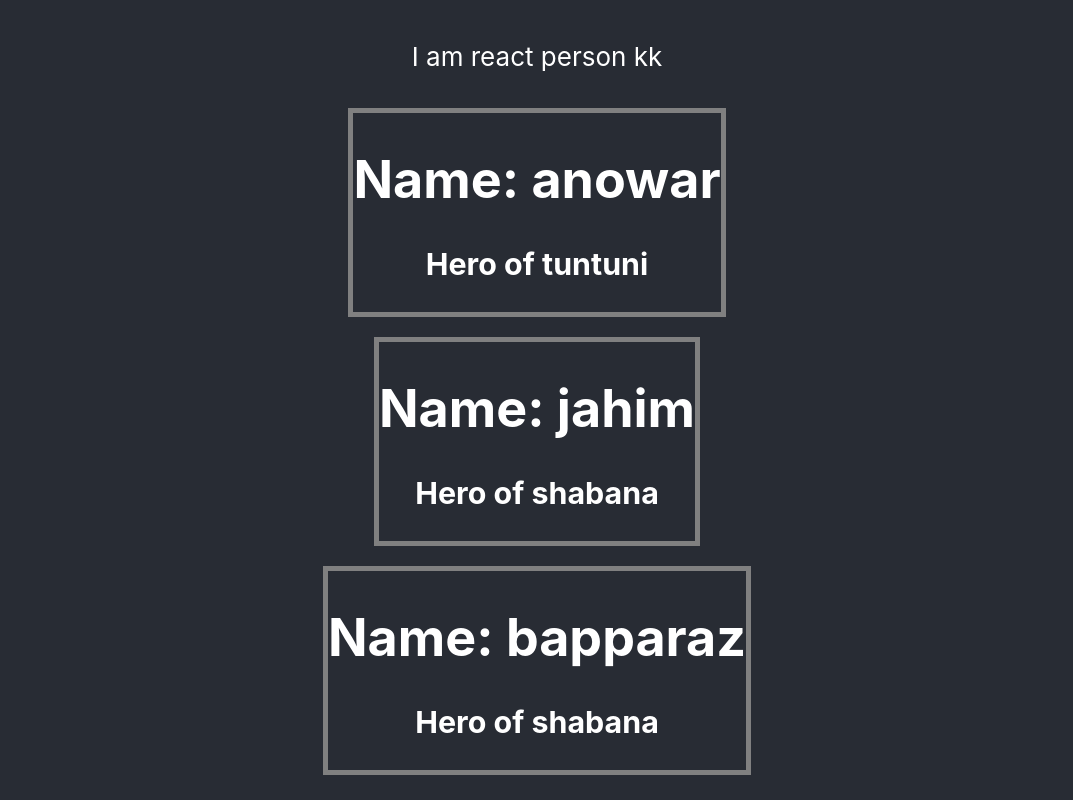
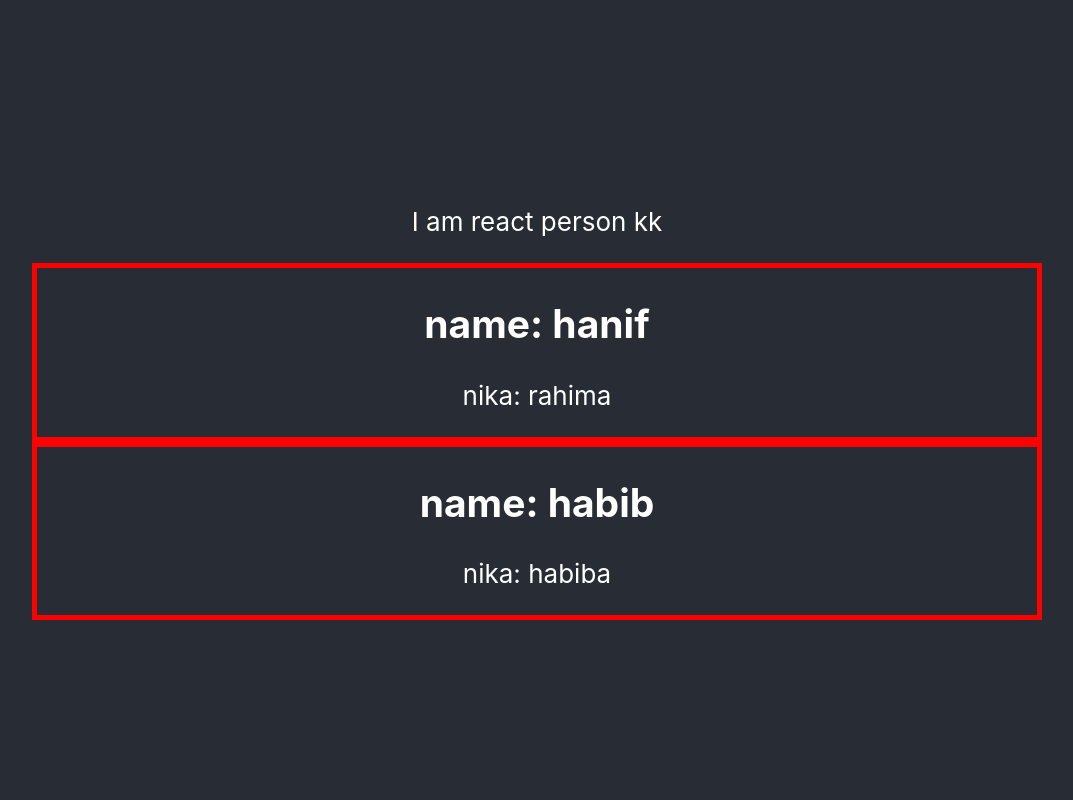
Before and after one commit to AbuTaherMolla24/react-core-concepts, a React (Create React App) app: page / in a window 1280 px wide. Shown: the whole page, without its empty margins (103-1176 px from the left). Built offline with nearby package versions, Linux system fonts and the light colour scheme.

Commit message:
32.7 end

```diff
--- a/src/App.js
+++ b/src/App.js
@@ -8,27 +8,22 @@ function App() {
     <div className="App">
       <header className="App-header">
        <p>I am react person kk</p>
-       <Person name= {naioks[0]} naika='tuntuni'></Person>
-       <Person name= 'jahim' naika='shabana'></Person>
-       <Person name="bapparaz" naika="shabana"></Person>
+       <Person name='hanif' nika='rahima'></Person>
+       <Person name='habib' nika='habiba'></Person>
       </header>
     </div>
   );
 }
-function Person(props){
-  const personStyle={
-    border: '5px solid gray',
-    margin: '10px'
-  }
-  console.log(props)
-  return (
-  <div style= {personStyle}>
-    <h1>Name: {props.name} </h1>
-    <h3>Hero of {props.naika}</h3>
-  </div>
+function Person(props) {
+
+  return(
+
+    <div style={{border:'5px solid red', width:'1000px'}}>
+      <h2> name: {props.name}</h2>
+      <p>nika: {props.nika}</p>
+    </div>
   )
 }
 
 
-
 export default App;
```
